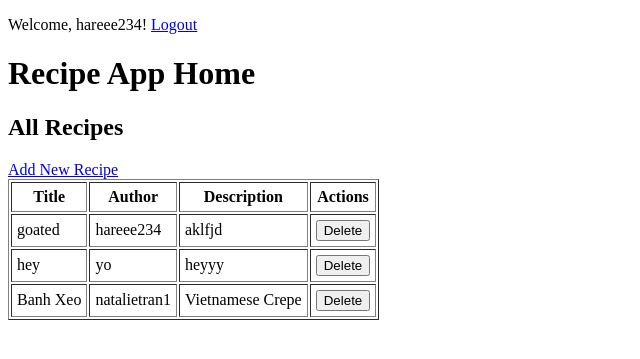
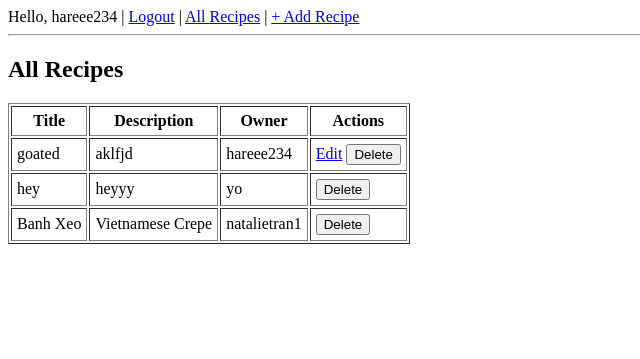
Before and after one commit to tedwu1/Recipe-Maker-Web-App, a Flask app: page /recipes in a window 1280 px wide. Shown: the top 359 px of the page, without its empty margins (0-640 px from the left). Run offline with Flask 3, Linux system fonts and the light colour scheme; a user stored in the database is signed in.

Commit message:
implemented functional requirement 5, users can edit the recipes they upload

```diff
--- a/app/routes.py
+++ b/app/routes.py
@@ -1,108 +1,162 @@
-from flask import render_template, request, redirect, url_for, flash, session
-from app import app, db
-from app.models import User, Recipe
+from flask import (
+    render_template,
+    request,
+    redirect,
+    url_for,
+    flash,
+    session,
+)
+from werkzeug.security import generate_password_hash, check_password_hash
+from . import app, db
+from .models import User, Recipe
 
-# @app.route("/")
-# def home():
-#     user_id = session.get('user_id')
-#     user = User.query.get(user_id) if user_id else None
-#     return render_template("base.html", user=user)
+def get_current_user():
+    uid = session.get("user_id")
+    return User.query.get(uid) if uid else None
 
+# home page
 @app.route("/")
 def home():
-    user_id = session.get('user_id')
-    user = User.query.get(user_id) if user_id else None
-    recipes = Recipe.query.all() if user else []
-    return render_template("base.html", user=user, recipes=recipes)
+    user = get_current_user()
+    return render_template("base.html", user=user)
 
+# authentication
 @app.route("/login", methods=["GET", "POST"])
 def login():
     if request.method == "POST":
-        email = request.form.get("email")
-        password = request.form.get("password")
-        user = User.query.filter_by(email=email).first()
-        if user and user.password == password:
+        email    = request.form.get("email", "").strip()
+        password = request.form.get("password", "")
+        user     = User.query.filter_by(email=email).first()
+
+        if user and check_password_hash(user.password, password):
             session["user_id"] = user.id
             flash("Logged in successfully!", "success")
-            return redirect(url_for("home"))
-        else:
-            flash("Invalid email or password.", "danger")
+            return redirect(url_for("recipes"))
+
+        flash("Invalid email or password.", "danger")
+
     return render_template("login.html")
+
+
+@app.route("/register", methods=["GET", "POST"])
+def register():
+    if request.method == "POST":
+        username = request.form.get("username", "").strip()
+        email    = request.form.get("email", "").strip()
+        password = request.form.get("password", "")
+
+        if not (username and email and password):
+            flash("All fields are required.", "danger")
+            return render_template("register.html")
+
+        if User.query.filter((User.username == username) | (User.email == email)).first():
+            flash("Username or email already exists.", "warning")
+            return render_template("register.html")
+
+        new = User(
+            username=username,
+            email=email,
+            password=generate_password_hash(password)
+        )
+        db.session.add(new)
+        db.session.commit()
+        flash("Account created! Please log in.", "success")
+        return redirect(url_for("login"))
+
+    return render_template("register.html")
+
 
 @app.route("/logout")
 def logout():
     session.pop("user_id", None)
     flash("Logged out.", "info")
-    return redirect(url_for("login"))
+    return redirect(url_for("home"))
 
-@app.route("/register", methods=["GET", "POST"])
-def register():
-    if request.method == "POST":
-        username = request.form.get("username")
-        email = request.form.get("email")
-        password = request.form.get("password")
-        # Check for existing user
-        if User.query.filter((User.username == username) | (User.email == email)).first():
-            flash("Username or email already exists. Please try again.", "danger")
-            return render_template("register.html")
-        # Create and add new user
-        new_user = User(username=username, email=email, password=password)
-        db.session.add(new_user)
-        db.session.commit()
-        flash("Account created! Please log in.", "success")
-        return redirect(url_for("login"))
-    return render_template("register.html")
 
-def get_current_user():
-    user_id = session.get('user_id')
-    return User.query.get(user_id) if user_id else None
+# recipe
+@app.route("/recipes")
+def recipes():
+    user = get_current_user()
+    all_recipes = Recipe.query.all()
+    return render_template("recipes.html", recipes=all_recipes, user=user)
 
-@app.route('/recipes')
-def recipes():
-    # Show all recipes (or filter by user if you want)
-    all_recipes = Recipe.query.all()
-    user = get_current_user()
-    return render_template('recipes.html', recipes=all_recipes, user=user)
 
-@app.route('/recipes/add', methods=['GET', 'POST'])
+@app.route("/recipes/add", methods=["GET", "POST"])
 def add_recipe():
     user = get_current_user()
     if not user:
         flash("You must be logged in to add a recipe.", "danger")
-        return redirect(url_for('login'))
-    if request.method == 'POST':
-        title = request.form.get('title')
-        description = request.form.get('description')
-        ingredients = request.form.get('ingredients')
-        instructions = request.form.get('instructions')
-        if not title or not description or not ingredients or not instructions:
+        return redirect(url_for("login"))
+
+    if request.method == "POST":
+        title        = request.form.get("title", "").strip()
+        description  = request.form.get("description", "").strip()
+        ingredients  = request.form.get("ingredients", "").strip()
+        instructions = request.form.get("instructions", "").strip()
+
+        if not (title and description and ingredients and instructions):
             flash("All fields are required.", "danger")
-            return render_template('add_recipe.html', user=user)
-        new_recipe = Recipe(
+            return render_template("add_recipe.html", user=user)
+
+        new = Recipe(
             title=title,
             description=description,
             ingredients=ingredients,
             instructions=instructions,
             user_id=user.id
         )
-        db.session.add(new_recipe)
+        db.session.add(new)
         db.session.commit()
         flash("Recipe added!", "success")
-        return redirect(url_for('recipes'))
-    return render_template('add_recipe.html', user=user)
+        return redirect(url_for("recipes"))
 
-@app.route('/recipes/delete/<int:recipe_id>', methods=['POST'])
+    return render_template("add_recipe.html", user=user)
+
+
+@app.route("/recipes/edit/<int:recipe_id>", methods=["GET", "POST"])
+def edit_recipe(recipe_id):
+    user = get_current_user()
+    if not user:
+        flash("You must be logged in to edit a recipe.", "danger")
+        return redirect(url_for("login"))
+
+    recipe = Recipe.query.get_or_404(recipe_id)
+    if recipe.user_id != user.id:
+        flash("You can only edit your own recipes.", "danger")
+        return redirect(url_for("recipes"))
+
+    if request.method == "POST":
+        recipe.title        = request.form.get("title", "").strip()
+        recipe.description  = request.form.get("description", "").strip()
+        recipe.ingredients  = request.form.get("ingredients", "").strip()
+        recipe.instructions = request.form.get("instructions", "").strip()
+
+        if not (recipe.title and recipe.description and recipe.ingredients and recipe.instructions):
+            flash("All fields are required.", "danger")
+            return render_template("edit_recipe.html", user=user, recipe=recipe)
+
+        db.session.commit()
+        flash("Recipe updated!", "success")
+        return redirect(url_for("recipes"))
+
+    return render_template("edit_recipe.html", user=user, recipe=recipe)
+
+
+@app.route("/recipes/delete/<int:recipe_id>", methods=["POST"])
 def delete_recipe(recipe_id):
     user = get_current_user()
     recipe = Recipe.query.get_or_404(recipe_id)
     if not user or recipe.user_id != user.id:
         flash("You can only delete your own recipes.", "danger")
-        return redirect(url_for('recipes'))
+        return redirect(url_for("recipes"))
+
     db.session.delete(recipe)
     db.session.commit()
     flash("Recipe deleted.", "info")
-    return redirect(url_for('recipes'))
+    return redirect(url_for("recipes"))
 
+
+# 404 handler
 @app.errorhandler(404)
 def page_not_found(e):
-    return render_template("404.html"), 404
+    return render_template("404.html", user=get_current_user()), 404
--- a/app/templates/base.html
+++ b/app/templates/base.html
@@ -2,69 +2,34 @@
 <html lang="en">
 <head>
   <meta charset="UTF-8">
-    <title>Recipe App</title>
+  <title>{% block title %}Recipe App{% endblock %}</title>
 </head>
 <body>
+  <nav>
+    {% if user %}
+      Hello, {{ user.username }} |
+      <a href="{{ url_for('logout') }}">Logout</a>
+    {% else %}
+      <a href="{{ url_for('login') }}">Login</a> |
+      <a href="{{ url_for('register') }}">Register</a>
+    {% endif %}
+    | <a href="{{ url_for('recipes') }}">All Recipes</a>
+    {% if user %}
+      | <a href="{{ url_for('add_recipe') }}">+ Add Recipe</a>
+    {% endif %}
+  </nav>
+  <hr>
+
   {% with messages = get_flashed_messages(with_categories=true) %}
     {% if messages %}
       <ul>
-        {% for category, message in messages %}
-          <li><strong>{{ category.title() }}:</strong> {{ message }}</li>
+        {% for category, msg in messages %}
+          <li class="{{ category }}">{{ msg }}</li>
         {% endfor %}
       </ul>
     {% endif %}
   {% endwith %}
-    {% if user %}
-        <p>Welcome, {{ user.username }}! <a href="{{ url_for('logout') }}">Logout</a></p>
-    {% else %}
-        <p>
-            <a href="{{ url_for('login') }}">Login</a> |
-            <a href="{{ url_for('register') }}">Register</a>
-        </p>
-    {% endif %}
 
-    <h1>Recipe App Home</h1>
-
-    {% block content %}
-    {% if user %}
-      <nav>
-        <a href="{{ url_for('recipes') }}">View All Recipes</a> |
-        <a href="{{ url_for('add_recipe') }}">Add New Recipe</a>
-      </nav>
-
-      {% if recipes %}
-      <table border="1" cellpadding="5">
-        <thead>
-          <tr>
-            <th>Title</th>
-            <th>Description</th>
-            <th>Actions</th>
-          </tr>
-        </thead>
-        <tbody>
-        {% for recipe in recipes %}
-          <tr>
-            <td>{{ recipe.title }}</td>
-            <td>{{ recipe.description }}</td>
-            <td>
-              <form action="{{ url_for('delete_recipe', recipe_id=recipe.id) }}" method="post" style="display:inline;">
-                <!-- <button type="submit" onclick="return confirm('Delete "{{ recipe.title }}"?');">Delete</button> -->
-<button
-  type="submit"
-  onclick="return confirm('Delete \"{{ recipe.title }}\"?');"
->
-  Delete
-</button>
-              </form>
-            </td>
-          </tr>
-        {% endfor %}
-        </tbody>
-      </table>
-      {% else %}
-        <p>No recipes yet. <a href="{{ url_for('add_recipe') }}">Add one now.</a></p>
-      {% endif %}
-    {% endif %}
-    {% endblock %}
+  {% block content %}{% endblock %}
 </body>
 </html>
--- a/app/templates/recipes.html
+++ b/app/templates/recipes.html
@@ -1,16 +1,14 @@
 {% extends "base.html" %}
 {% block title %}All Recipes{% endblock %}
+
 {% block content %}
   <h2>All Recipes</h2>
-<a href="{{ url_for('add_recipe') }}">Add New Recipe</a>
-
-{% if recipes %}
   <table border="1" cellpadding="5">
     <thead>
       <tr>
         <th>Title</th>
-      <th>Author</th>
         <th>Description</th>
+        <th>Owner</th>
         <th>Actions</th>
       </tr>
     </thead>
@@ -18,18 +16,24 @@
       {% for recipe in recipes %}
         <tr>
           <td>{{ recipe.title }}</td>
+          <td>{{ recipe.description }}</td>
           <td>{{ recipe.author.username }}</td>
-      <td>{{ recipe.description }}</td>
           <td>
-        <form id="delete-form-{{ recipe.id }}" action="{{ url_for('delete_recipe', recipe_id=recipe.id) }}" method="POST" style="display:inline;">
-          <button type="submit" onclick='return confirm("Delete {{ recipe.title }}?");'>Delete</button>
+            {% if user and recipe.user_id == user.id %}
+              <a href="{{ url_for('edit_recipe', recipe_id=recipe.id) }}">Edit</a>
+            {% endif %}
+            <form
+              action="{{ url_for('delete_recipe', recipe_id=recipe.id) }}"
+              method="POST"
+              style="display:inline"
+            >
+              <button onclick="return confirm('Delete {{ recipe.title }}?');">
+                Delete
+              </button>
             </form>
           </td>
         </tr>
       {% endfor %}
     </tbody>
   </table>
-{% else %}
-<p>No recipes found. <a href="{{ url_for('add_recipe') }}">Add one now.</a></p>
-{% endif %}
 {% endblock %}
```
Also changed, not shown: app/templates/edit_recipe.html (added, +22 -0 lines), instance/database.db. Lines whose indentation alone changed are shown as unchanged.
